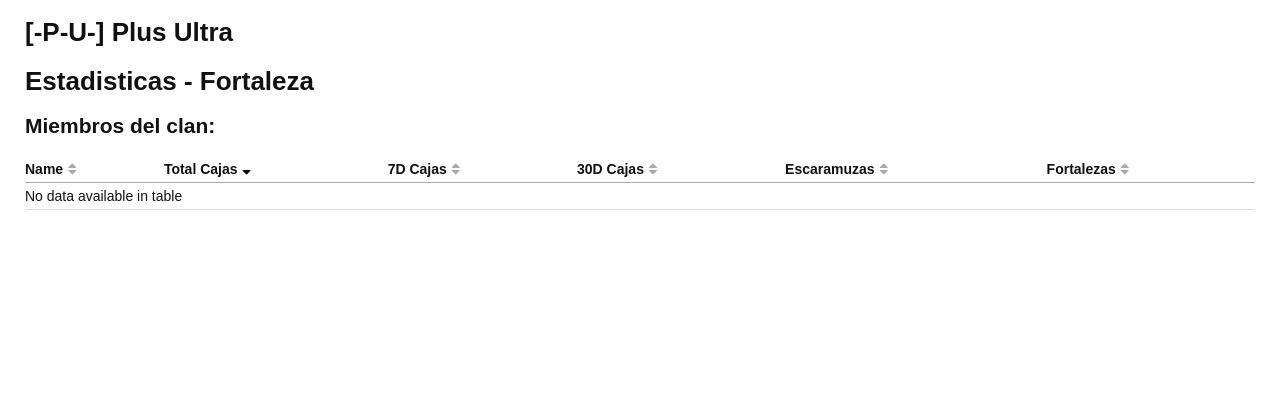
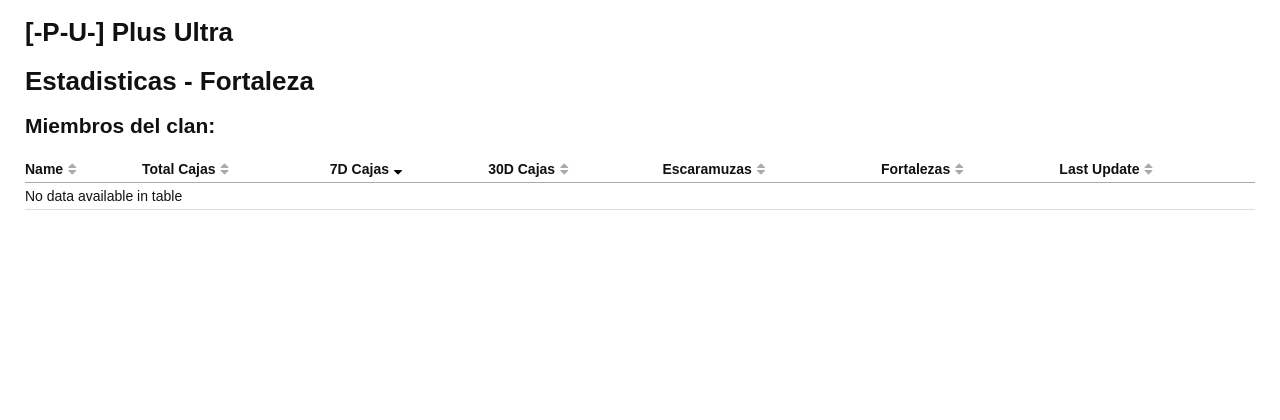
Before and after one commit to ealbert/RhinoStats, a Flask app: template templates/player_stats.html in a window 1280 px wide. Shown: the top 420 px of the page. Run offline with Flask 2, Linux system fonts and the light colour scheme; the template is opened without the code that fills it, so the values that code supplies are empty; some libraries are stand-ins or nearby versions.

Commit message:
Display last update

```diff
--- a/templates/player_stats.html
+++ b/templates/player_stats.html
@@ -25,6 +25,7 @@
                 <th>30D Cajas</th>
                 <th>Escaramuzas</th>
                 <th>Fortalezas</th>
+                <th>Last Update</th>
             </tr>
         </thead>
         <tbody>
@@ -37,6 +38,7 @@
                 <td class="text-center wn {{  player.thirty_day_resources_earned_rate }} datacol" style="width: 90px">{{ player.thirty_day_resources_earned }}</td>
                 <td class="text-center datacol" >{{ player.stronghold_skirmish_battles }}</td>
                 <td class="text-center datacol">{{ player.stronghold_defense_battles }}</td>
+                <td class="text-center" style="width:150px">{{ player.last_update }}</td>
             </tr>
             {% endfor %}
         </tbody>
@@ -54,7 +56,7 @@
 //                    {"class": "all", "targets": [1,2]},
                     {"orderSequence": ["desc", "asc"], "targets": [1,2,3,4,5]}
                 ],
-                "order": [[1, 'desc']]
+                "order": [[2, 'desc']]
 
             });
         } );
```
